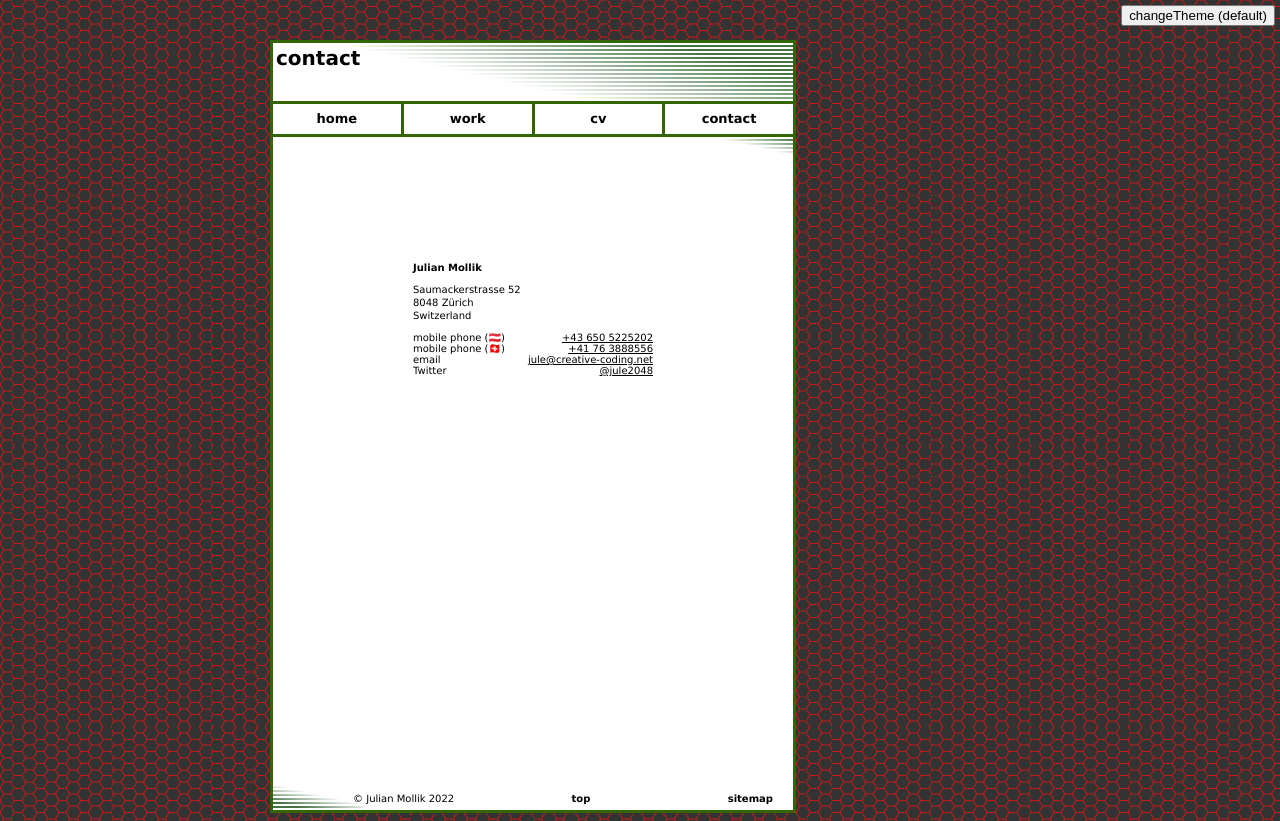
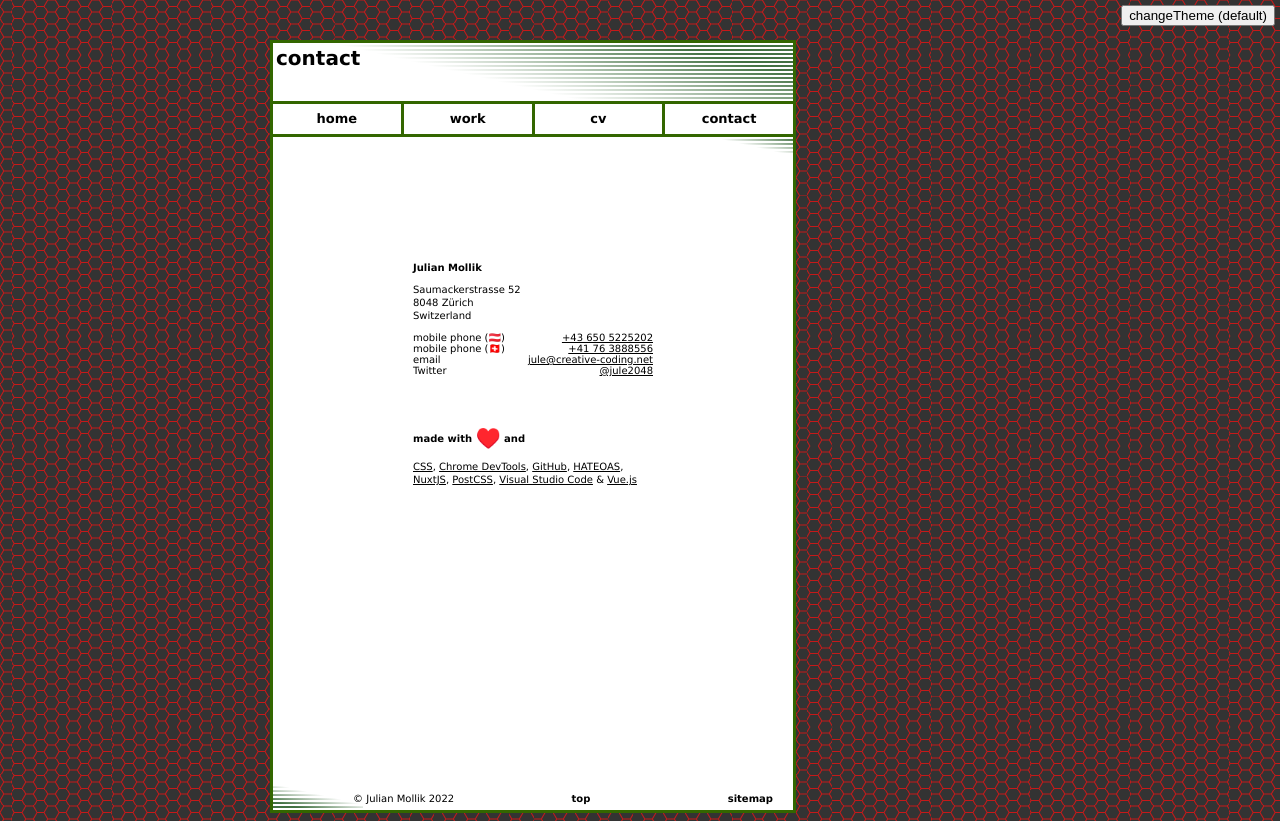
Before and after one commit to jule256/creative-coding.net, a Nuxt app: page /contact in a window 1280 px wide. Built offline with nearby package versions, Linux system fonts and the light colour scheme.

Commit message:
added tech-stack list

```diff
--- a/pages/contact.vue
+++ b/pages/contact.vue
@@ -35,6 +35,16 @@
                     </dd>
                 </dl>
             </div>
+            <div class="techstack">
+                <h1>made with <span class="love">♥️</span> and</h1>
+                <ul>
+                    <li v-for="(tech, index) in techSorted">
+                        <NuxtLink :href="tech.url" :title="`external link: ${tech.title}`">{{ tech.text }}</NuxtLink>
+                        <template v-if="(index === techSorted.length - 2)">&nbsp;&&nbsp;</template>
+                        <template v-else-if="(index < techSorted.length - 1)">,&nbsp;</template>
+                    </li>
+                </ul>
+            </div>
         </main>
     </div>
 </template>
@@ -42,19 +52,70 @@
 <script setup>
 // @todo ➔ add badges (Nuxt, CSS, Javascript, HTML, ...)
 const emit = defineEmits(['updateTitle']);
+
+const techRaw = [
+    {
+        url: 'https://postcss.org/',
+        title: 'A tool for transforming CSS with JavaScript',
+        text: 'PostCSS'
+    },
+    {
+        url: 'https://vuejs.org/',
+        title: 'The Progressive JavaScript Framework',
+        text: 'Vue.js'
+    },
+    {
+        url: 'https://code.visualstudio.com/',
+        title: 'Code editing. Redefined.',
+        text: 'Visual Studio Code'
+    },
+    {
+        url: 'https://developer.chrome.com/docs/devtools/',
+        title: 'Chrome DevTools is a set of web developer tools built directly into the Google Chrome browser.',
+        text: 'Chrome DevTools'
+    },
+    {
+        url: 'https://de.wikipedia.org/wiki/Cascading_Style_Sheets',
+        title: 'Cascading Style Sheets',
+        text: 'CSS'
+    },
+    {
+        url: 'https://nuxtjs.org/',
+        title: 'The Intuitive Vue Framework',
+        text: 'NuxtJS'
+    },
+    {
+        url: 'https://github.com/',
+        title: 'Where the world builds software',
+        text: 'GitHub'
+    },
+    {
+        url: 'https://en.wikipedia.org/wiki/HATEOAS',
+        title: 'Hypermedia as the Engine of Application State',
+        text: 'HATEOAS'
+    },
+]
+
+const techSorted = computed(() => {
+    return techRaw.sort((a, b) => (a.text > b.text) ? 1 : ((b.text > a.text) ? -1 : 0))
+})
+
 onMounted(() => {
     emit('updateTitle', 'contact')
 })
 </script>
 <style lang="postcss" scoped>
-.contact {
+.contact,
+.techstack {
     width: 240px;
     margin: 100px auto 0px auto;
 
     h1 {
         margin-bottom: 10px;
     }
+}
 
+.contact {
     dl {
         display: flex;
         flex-flow: row wrap;
@@ -70,4 +131,19 @@ onMounted(() => {
         }
     }
 }
+
+.techstack {
+    margin-top: 50px;
+
+    .love {
+        color: rgb(147, 24, 24);
+        font-size: 200%;
+        vertical-align: sub;
+    }
+
+    ul {
+        display: flex;
+        flex-wrap: wrap;
+    }
+}
 </style>
```
